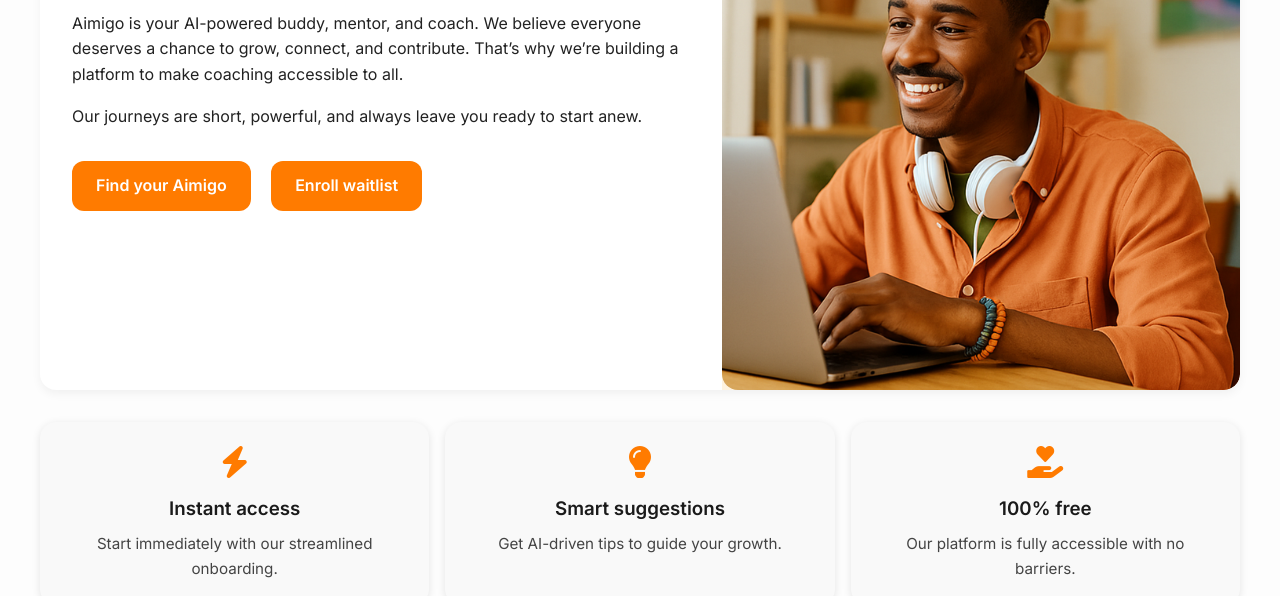
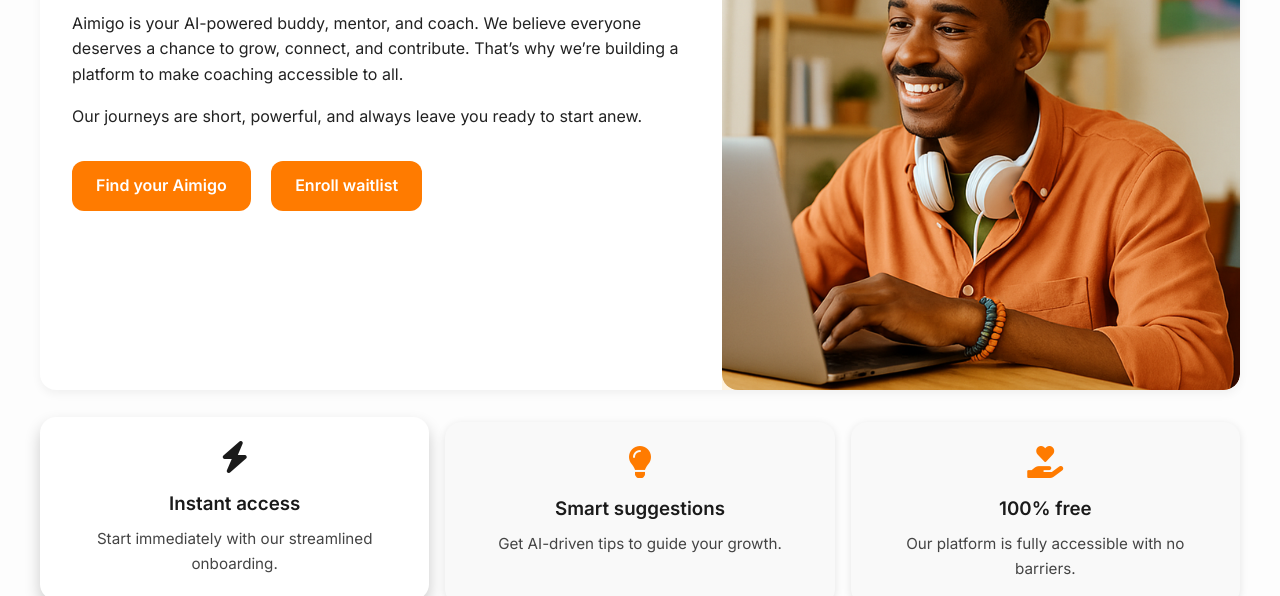
Before and after one commit to pwvermeer/aimigo, a plain HTML site: page index.html in a window 1280 px wide. In both pictures the pointer is over the element 234 px from the left and 717 px from the top of the page. Shown: the part 204-800 px from the top of the page. Drawn offline with Linux system fonts and the light colour scheme.

Commit message:
Update index.html

```diff
--- a/index.html
+++ b/index.html
@@ -127,11 +127,21 @@
       text-align: center;
       padding: 1.5rem;
       max-width: 350px;
+      transition: transform 0.3s ease, box-shadow 0.3s ease, background-color 0.3s ease;
+    }
+    .feature:hover {
+      transform: translateY(-5px);
+      box-shadow: 0 8px 16px rgba(0,0,0,0.2);
+      background-color: #ffffff;
     }
     .feature i {
       font-size: 2rem;
       color: var(--primary);
       margin-bottom: 0.5rem;
+      transition: color 0.3s;
+    }
+    .feature:hover i {
+      color: var(--dark);
     }
     .feature h3 {
       margin: 0.5rem 0;
```
